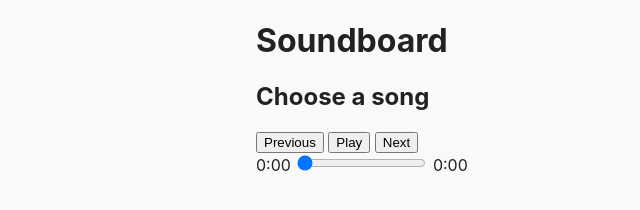
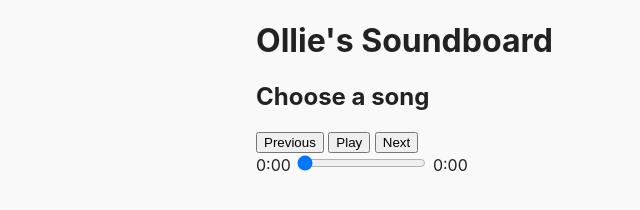
Before and after one commit to olliee2/soundboard, a website: page public/index.html in a window 1280 px wide. Shown: the whole page, without its empty margins (640-1280 px from the left). Drawn offline with Linux system fonts and the light colour scheme; no server answers; files whose address does not match are found by name.

Commit message:
update title in sidebar

```diff
--- a/public/index.html
+++ b/public/index.html
@@ -13,7 +13,7 @@
         <div id="song-tree"></div>
     </section>
     <aside id="song-sidebar">
-        <h1>Soundboard</h1>
+        <h1>Ollie's Soundboard</h1>
         <h2 id="song-title">Choose a song</h2>
         <div id="song-buttons">
             <button id="previous-button">Previous</button>
```
